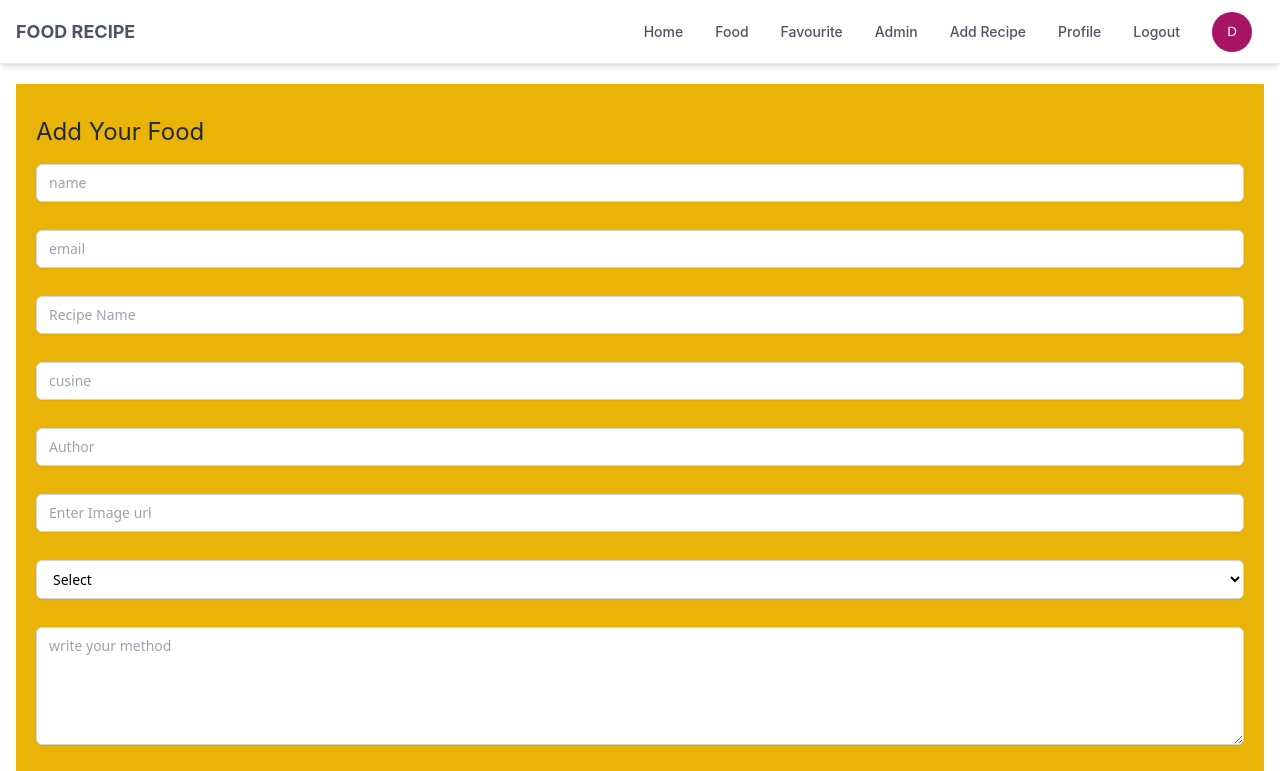
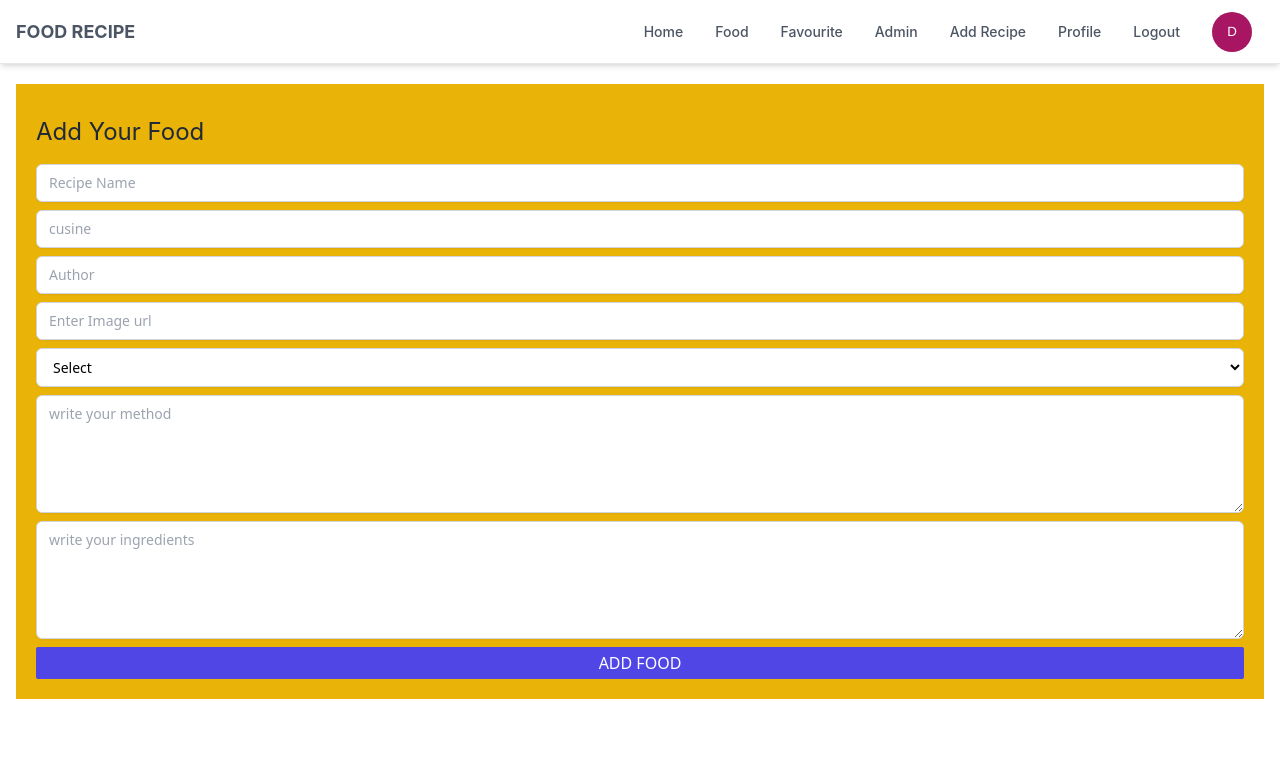
Before and after one commit to akalaminamin/food-recipe-frontend, a React (Create React App) app: page /addRecipe in a window 1280 px wide. Shown: the top 771 px of the page. Built offline with nearby package versions, Linux system fonts and the light colour scheme; no server answers; sample sign-in values are in the browser's storage.

Commit message:
add and recipe status

```diff
--- a/src/pages/AddRecipe/AddRecipe.js
+++ b/src/pages/AddRecipe/AddRecipe.js
@@ -52,8 +52,6 @@ const AddRecipe = () => {
           }
         });
       setFoodRecipes({
-        name: "",
-        email: "",
         recipeName: "",
         cusine: "",
         category: "",
@@ -77,24 +75,6 @@ const AddRecipe = () => {
             className="text-center col-span-6"
           >
             <input
-              name="name"
-              className="search-input"
-              type="text"
-              placeholder="name"
-              defaultValue={id ? foodRecipes.name : ""}
-              onChange={handleChange}
-            />
-            <br />
-            <input
-              name="email"
-              className="search-input"
-              type="email"
-              defaultValue={id ? foodRecipes.email : ""}
-              placeholder="email"
-              onChange={handleChange}
-            />
-            <br />
-            <input
               name="recipeName"
               className="search-input"
               type="text"
@@ -102,7 +82,6 @@ const AddRecipe = () => {
               placeholder="Recipe Name"
               onChange={handleChange}
             />
-            <br />
             <input
               name="cusine"
               className="search-input"
@@ -111,7 +90,6 @@ const AddRecipe = () => {
               placeholder="cusine"
               onChange={handleChange}
             />
-            <br />
             <input
               name="author"
               className="search-input"
@@ -120,7 +98,6 @@ const AddRecipe = () => {
               placeholder="Author"
               onChange={handleChange}
             />
-            <br />
             <input
               name="RecipeImage"
               className="search-input"
@@ -129,7 +106,6 @@ const AddRecipe = () => {
               placeholder="Enter Image url"
               onChange={handleChange}
             />
-            <br />
             <select
               name="category"
               className="search-input"
@@ -146,7 +122,6 @@ const AddRecipe = () => {
               <option value="drinks">drinks</option>
               <option value="Meat">Meat</option>
             </select>
-            <br />
             <textarea
               defaultValue={id ? foodRecipes.method : ""}
               name="method"
@@ -156,7 +131,6 @@ const AddRecipe = () => {
               placeholder="write your method"
               onChange={handleChange}
             ></textarea>
-            <br />
             <textarea
               defaultValue={id ? foodRecipes.ingredients : ""}
               name="ingredients"
@@ -166,7 +140,6 @@ const AddRecipe = () => {
               placeholder="write your ingredients"
               onChange={handleChange}
             ></textarea>
-            <br />
             <button type="submit" className="btn">
               {id ? "Update Food" : "Add Food"}
             </button>
--- a/src/styled/index.css
+++ b/src/styled/index.css
@@ -7,7 +7,7 @@
     @apply mr-8 hover:text-green-600 text-sm font-medium font-inter;
   }
   .search-input{
-    @apply mt-1 block w-full px-3 py-2 bg-white border border-gray-300 rounded-md text-sm shadow-sm placeholder-gray-400
+    @apply mt-1 block w-full px-3 py-2 my-2 bg-white border border-gray-300 rounded-md text-sm shadow-sm placeholder-gray-400
     focus:outline-none focus:border-sky-500 focus:ring-1 focus:ring-sky-500
     disabled:bg-gray-50 disabled:text-gray-500 disabled:border-gray-200 disabled:shadow-none
     invalid:border-pink-500 invalid:text-pink-600
```
